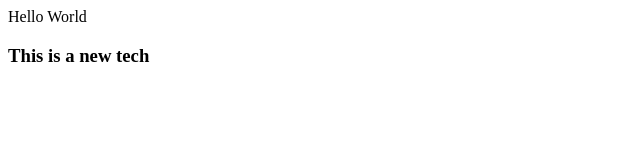
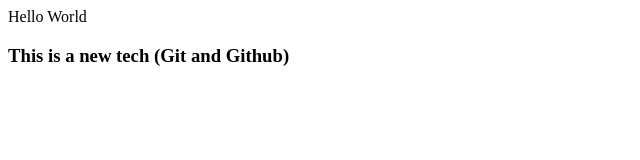
Before and after one commit to Sheetaljain10/demofile, a plain HTML site: page index.html in a window 1280 px wide. Shown: the whole page, without its empty margins (0-640 px from the left). Drawn offline with Linux system fonts and the light colour scheme.

Commit message:
Add Git text

```diff
--- a/index.html
+++ b/index.html
@@ -1,2 +1,2 @@
 <p>Hello World</p>
-<h3>This is a new tech</h3>
+<h3>This is a new tech (Git and Github)</h3>
```
